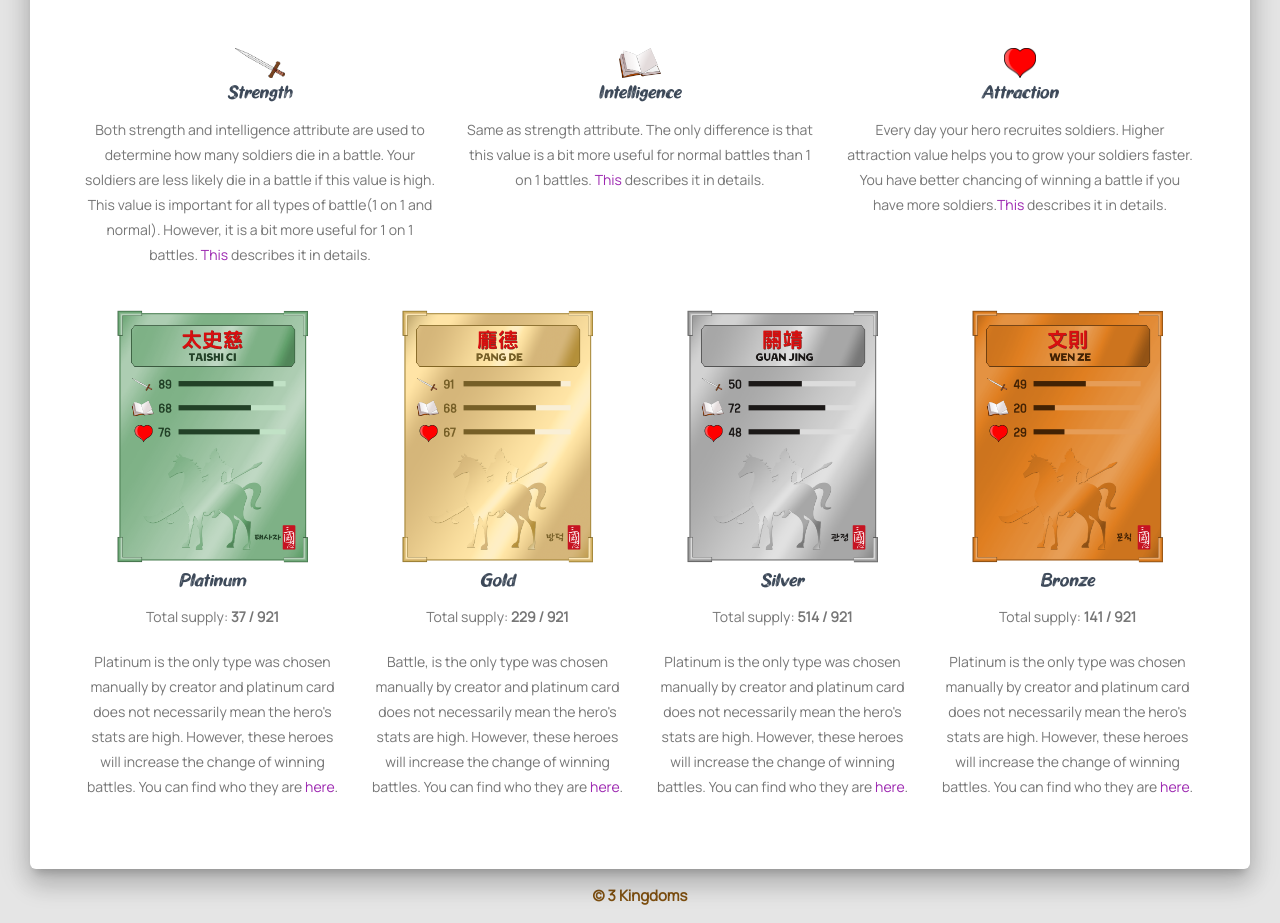
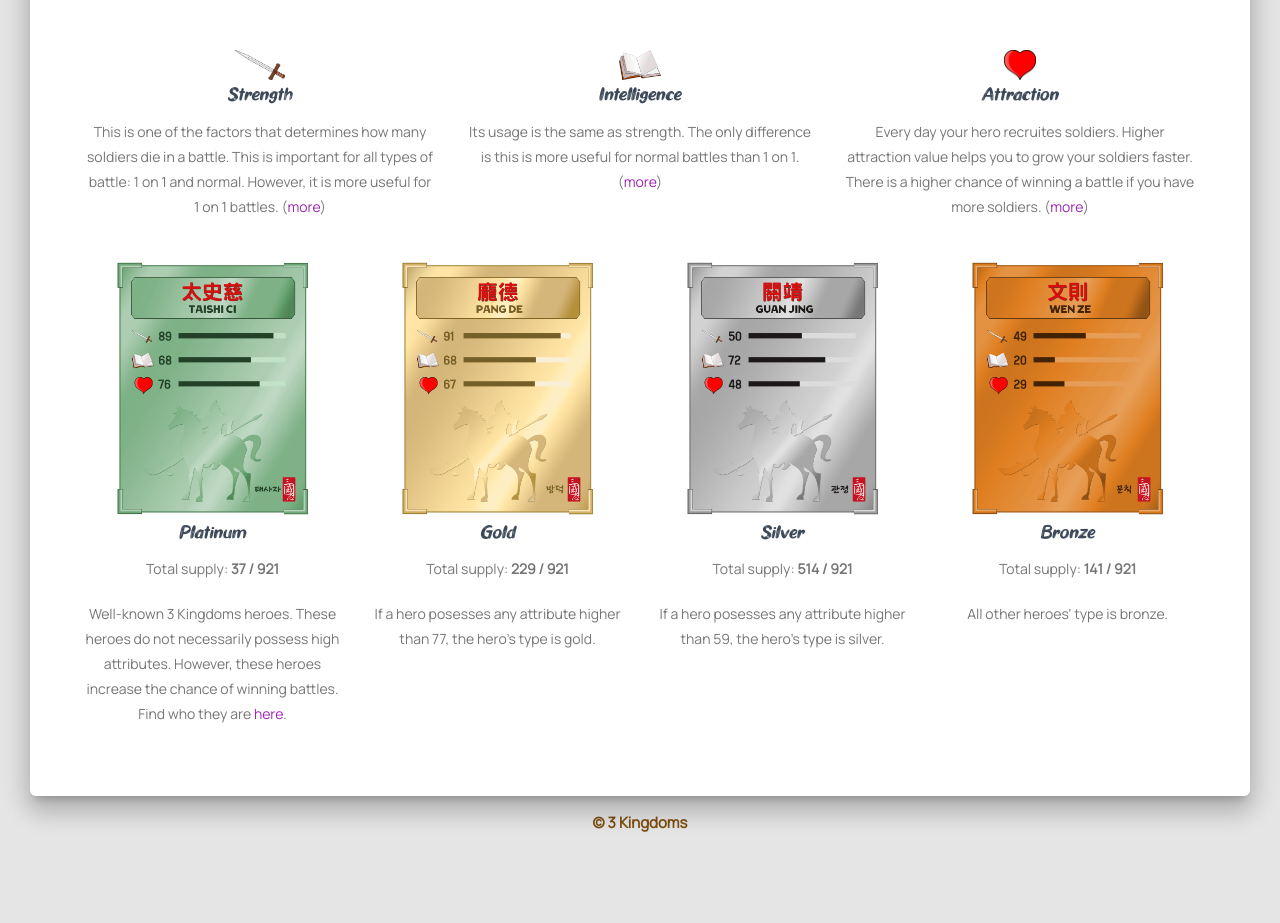
Before and after one commit to czodiac/p3k, a Next.js app: page /home in a window 1280 px wide. Shown: the part 1445-2368 px from the top of the page. After the commit the page ends 2295 px from the top, so only its background shows below. Built offline with nearby package versions, Linux system fonts and the light colour scheme; a web font is replaced by a local one.

Commit message:
Text updates

```diff
--- a/pages-sections/HomePage-Sections/NFTSection.js
+++ b/pages-sections/HomePage-Sections/NFTSection.js
@@ -25,8 +25,9 @@ export default function NFTSection() {
         <GridItem xs={12} sm={12} md={12}>
           <h2 className={classes.title}>3 Kingdoms Hero NFT</h2>
           <h5 className={classes.description}>
-            There are <b>921</b> unique hero NFTs. Each NFT belongs to 1 of 4
-            types: Platinum, Gold, Silver or Bronze.
+            There are <b>921</b> unique hero NFTs. A hero has 3 attributes: Strength, Intelligence and Attraction. Attributes
+            range from 0(weakest) to 100(strongest). Depending on hero popularity and attribute values, a hero NFT belongs to 1
+            of 4 types: Platinum, Gold, Silver or Bronze.
           </h5>
         </GridItem>
       </GridContainer>
@@ -35,20 +36,17 @@ export default function NFTSection() {
           <img alt="..." height={30} src="img/nft/war.png" />
           <h4 className={classes.subTitle}>Strength</h4>
           <span className={classes.gridItemTxt}>
-            Both strength and intelligence attribute are used to determine how
-            many soldiers die in a battle. Your soldiers are less likely die in
-            a battle if this value is high. This value is important for all
-            types of battle(1 on 1 and normal). However, it is a bit more useful
-            for 1 on 1 battles. <a href="#">This</a> describes it in details.
+            This is one of the factors that determines how many soldiers die in a battle. This is important for all
+            types of battle: 1 on 1 and normal. However, it is more useful
+            for 1 on 1 battles. (<a href="#">more</a>)
           </span>
         </GridItem>
         <GridItem xs={6} sm={4} md={4}>
           <img alt="..." height={30} src="img/nft/brain.png" />
           <h4 className={classes.subTitle}>Intelligence</h4>
           <span className={classes.gridItemTxt}>
-            Same as strength attribute. The only difference is that this value
-            is a bit more useful for normal battles than 1 on 1 battles.{" "}
-            <a href="#">This</a> describes it in details.
+            Its usage is the same as strength. The only difference is this is more useful for normal battles than 1 on 1.{" "}
+            (<a href="#">more</a>)
           </span>
         </GridItem>
         <GridItem xs={6} sm={4} md={4}>
@@ -56,9 +54,8 @@ export default function NFTSection() {
           <h4 className={classes.subTitle}>Attraction</h4>
           <span className={classes.gridItemTxt}>
             Every day your hero recruites soldiers. Higher attraction value
-            helps you to grow your soldiers faster. You have better chancing of
-            winning a battle if you have more soldiers.
-            <a href="#">This</a> describes it in details.
+            helps you to grow your soldiers faster. There is a higher chance of winning a battle if you have more soldiers.
+            (<a href="#">more</a>)
           </span>
         </GridItem>
       </GridContainer>
@@ -70,10 +67,9 @@ export default function NFTSection() {
             Total supply: <b>37 / 921</b>
           </div>
           <span className={classes.gridItemTxt}>
-            Platinum is the only type was chosen manually by creator and
-            platinum card does not necessarily mean the hero's stats are high.
-            However, these heroes will increase the change of winning battles.
-            You can find who they are <a href="#">here</a>.
+            Well-known 3 Kingdoms heroes. These heroes do not necessarily
+            possess high attributes. However, these heroes increase the chance
+            of winning battles. Find who they are <a href="#">here</a>.
           </span>
         </GridItem>
         <GridItem xs={6} sm={3} md={3}>
@@ -83,10 +79,8 @@ export default function NFTSection() {
             Total supply: <b>229 / 921</b>
           </div>
           <span className={classes.gridItemTxt}>
-            Battle, is the only type was chosen manually by creator and platinum
-            card does not necessarily mean the hero's stats are high. However,
-            these heroes will increase the change of winning battles. You can
-            find who they are <a href="#">here</a>.
+            If a hero posesses any attribute higher than 77, the hero's type is
+            gold.
           </span>
         </GridItem>
         <GridItem xs={6} sm={3} md={3}>
@@ -96,10 +90,8 @@ export default function NFTSection() {
             Total supply: <b>514 / 921</b>
           </div>
           <span className={classes.gridItemTxt}>
-            Platinum is the only type was chosen manually by creator and
-            platinum card does not necessarily mean the hero's stats are high.
-            However, these heroes will increase the change of winning battles.
-            You can find who they are <a href="#">here</a>.
+            If a hero posesses any attribute higher than 59, the hero's type is
+            silver.
           </span>
         </GridItem>
         <GridItem xs={6} sm={3} md={3}>
@@ -109,10 +101,7 @@ export default function NFTSection() {
             Total supply: <b>141 / 921</b>
           </div>
           <span className={classes.gridItemTxt}>
-            Platinum is the only type was chosen manually by creator and
-            platinum card does not necessarily mean the hero's stats are high.
-            However, these heroes will increase the change of winning battles.
-            You can find who they are <a href="#">here</a>.
+            All other heroes' type is bronze.
           </span>
         </GridItem>
       </GridContainer>
--- a/pages-sections/HomePage-Sections/ProductSection.js
+++ b/pages-sections/HomePage-Sections/ProductSection.js
@@ -44,7 +44,7 @@ export default function ProductSection() {
         <GridItem xs={6} sm={3} md={3}>
           <InfoArea
             title="Pre-Minted"
-            description="Minting is good for publishers not buyers. You no longer need to: wait for minting or whitelist start time, get a random NFT and pay expensive gas fee. We offer a level playing field for everyone."
+            description="Minting benefits publishers not buyers. You no longer need to: wait for minting or whitelist start date, get a random NFT or pay expensive gas fee."
             icon={VerifiedUser}
             iconColor="info"
             vertical
@@ -62,7 +62,7 @@ export default function ProductSection() {
         <GridItem xs={6} sm={3} md={3}>
           <InfoArea
             title="Transparent"
-            description="We are transparent. Users pay small Polygon to initiate a battle. The wallet used to accumulate this fee will be public. Every battle history will also be available on Battles page."
+            description="We are transparent. Users pay small Polygon to initiate a battle. The wallet address used to accumulate this fee will be public. Every battle history will also be available on Battles page."
             icon={Search}
             iconColor="success"
             vertical
```
